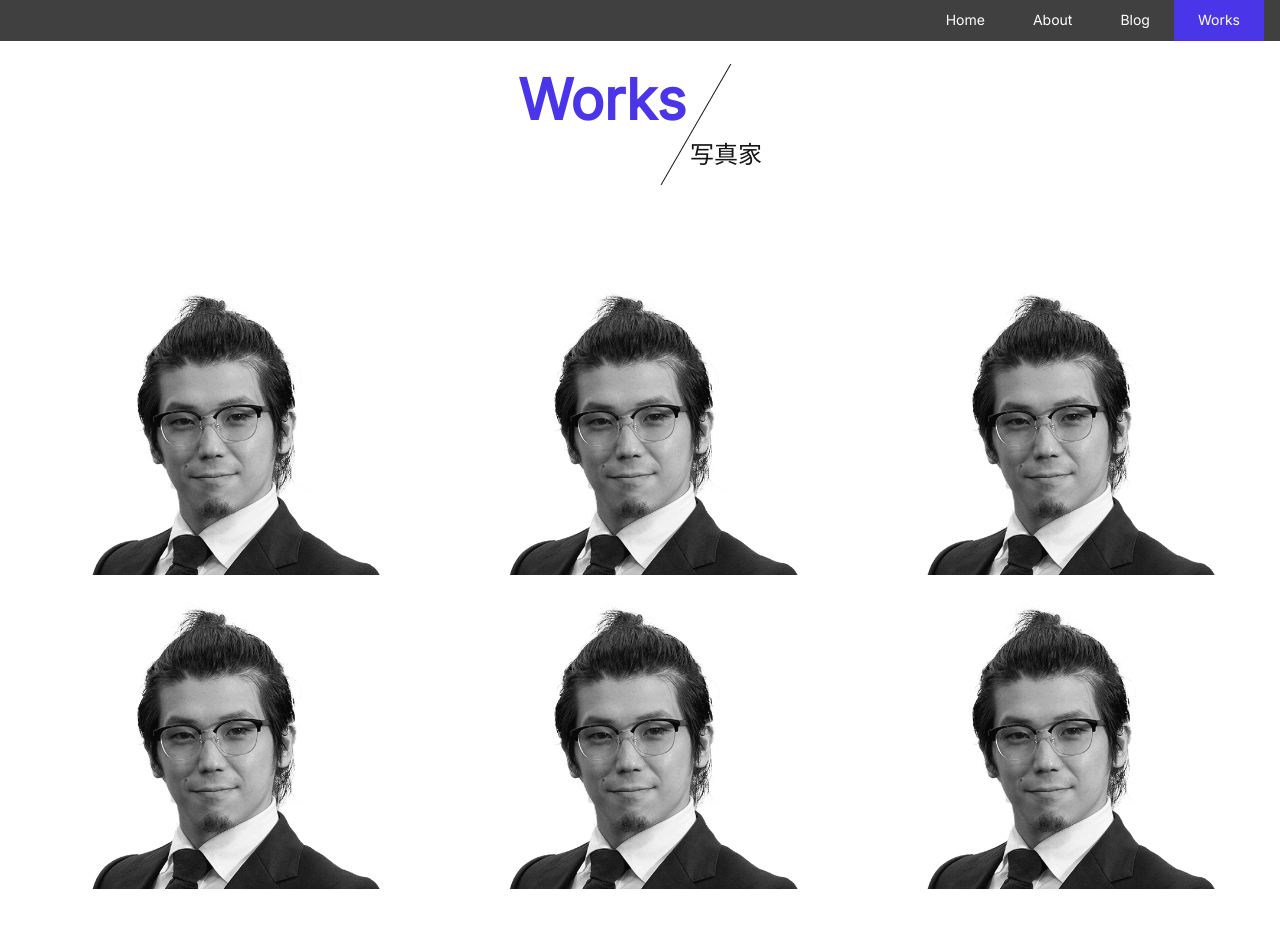
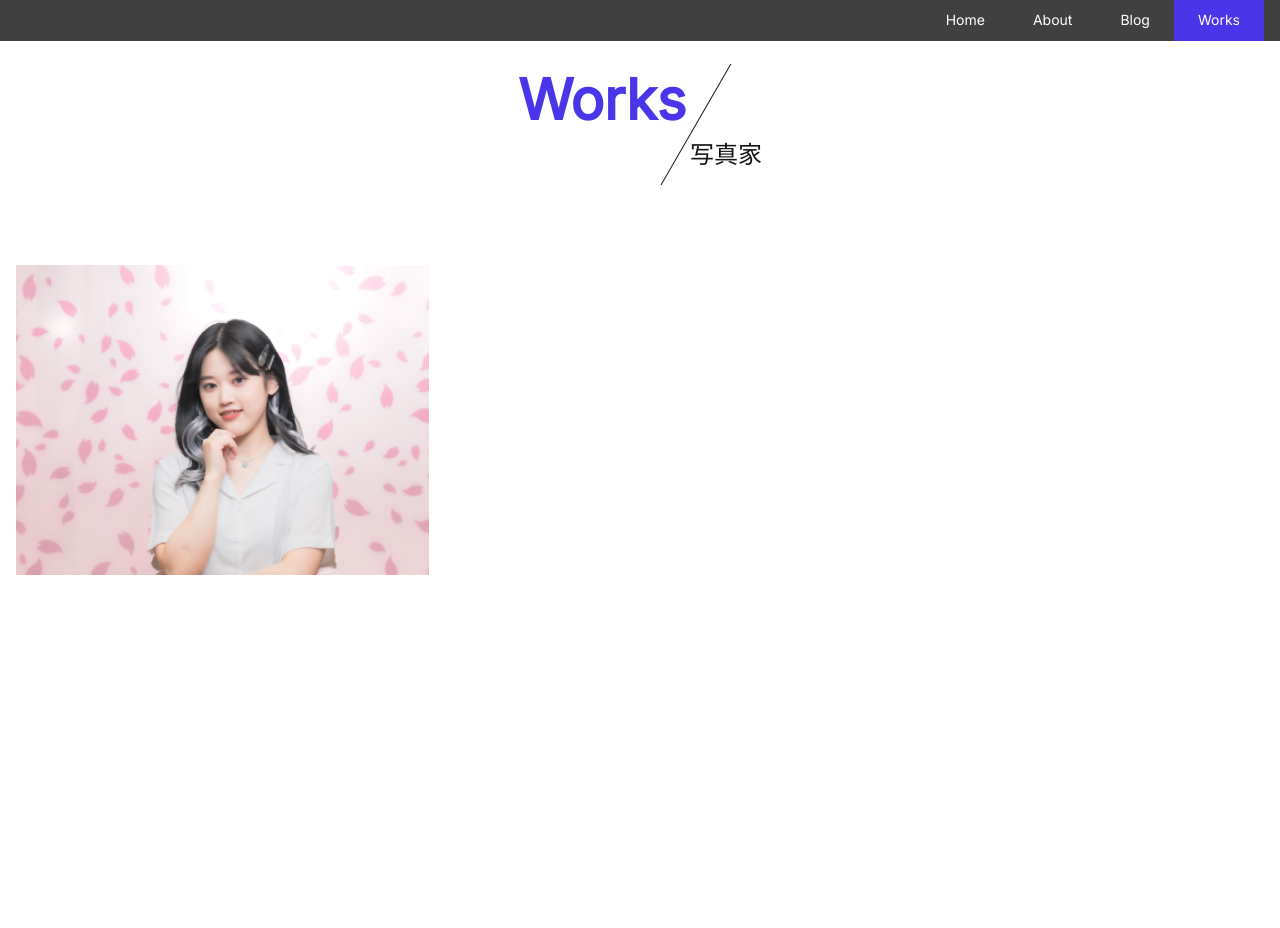
Before and after one commit to ideajackdesign/ideajack, a Next.js app: page /works in a window 1280 px wide. Shown: the top 928 px of the page. After the commit the page ends 800 px from the top, so only its background shows below. Built offline with nearby package versions, Linux system fonts and the light colour scheme.

Commit message:
Fix: works一覧ページをSSG対応

```diff
--- a/src/components/pages/works/index.tsx
+++ b/src/components/pages/works/index.tsx
@@ -5,47 +5,11 @@ import { FC } from 'react';
 import Container from 'components/templates/Container/';
 import CategoryHeading from 'components/ui/CategoryHeading/';
 import PicCard from 'components/ui/PicCard/';
+import { Work } from 'domains/local/models/works';
 
-const dummy = [
-  {
-    id: '1',
-    title: 'testこれはdummyダミーテキスト',
-    src: '/assets/image/profile.png',
-    href: '/',
-  },
-  {
-    id: '2',
-    title: 'testこれはdummyダミーテキスト',
-    src: '/assets/image/profile.png',
-    href: '/',
-  },
-  {
-    id: '3',
-    title: 'testこれはdummyダミーテキスト',
-    src: '/assets/image/profile.png',
-    href: '/',
-  },
-  {
-    id: '4',
-    title: 'testこれはdummyダミーテキスト',
-    src: '/assets/image/profile.png',
-    href: '/',
-  },
-  {
-    id: '5',
-    title: 'testこれはdummyダミーテキスト',
-    src: '/assets/image/profile.png',
-    href: '/',
-  },
-  {
-    id: '6',
-    title: 'testこれはdummyダミーテキスト',
-    src: '/assets/image/profile.png',
-    href: '/',
-  },
-];
+type Props = { works: Work[] };
 
-const Works: FC = ({}) => {
+const Works: FC<Props> = ({ works }) => {
   return (
     <>
       <Head>
@@ -66,9 +30,13 @@ const Works: FC = ({}) => {
             gridTemplateColumns="1fr 1fr 1fr"
             gap={{ xs: 0.25, md: 0.5 }}
           >
-            {dummy.map((p) => (
-              <Box key={p.id} component="li">
-                <PicCard title={p.title} src={p.src} href={p.href} />
+            {works.map((w) => (
+              <Box key={w.id} component="li">
+                <PicCard
+                  title={w.title}
+                  src={`/assets/works/${w.id}/image/${w.main}`}
+                  href={`/works/${w.id}`}
+                />
               </Box>
             ))}
           </Box>
--- a/src/pages/works/index.tsx
+++ b/src/pages/works/index.tsx
@@ -1,9 +1,24 @@
-import type { NextPage } from 'next';
+import type { NextPage, GetStaticProps } from 'next';
 
 import Works from 'components/pages/works/';
+import { Work } from 'domains/local/models/works';
+import { getAllWorks } from 'domains/local/services/works';
 
-const Index: NextPage = () => {
-  return <Works />;
+type StaticProps = { works: Work[] };
+
+const Index: NextPage<StaticProps> = ({ works }) => {
+  return <Works works={works} />;
 };
 
 export default Index;
+
+export const getStaticProps: GetStaticProps = () => {
+  const works = getAllWorks();
+
+  return {
+    props: {
+      works,
+    },
+    revalidate: 10,
+  };
+};
```
